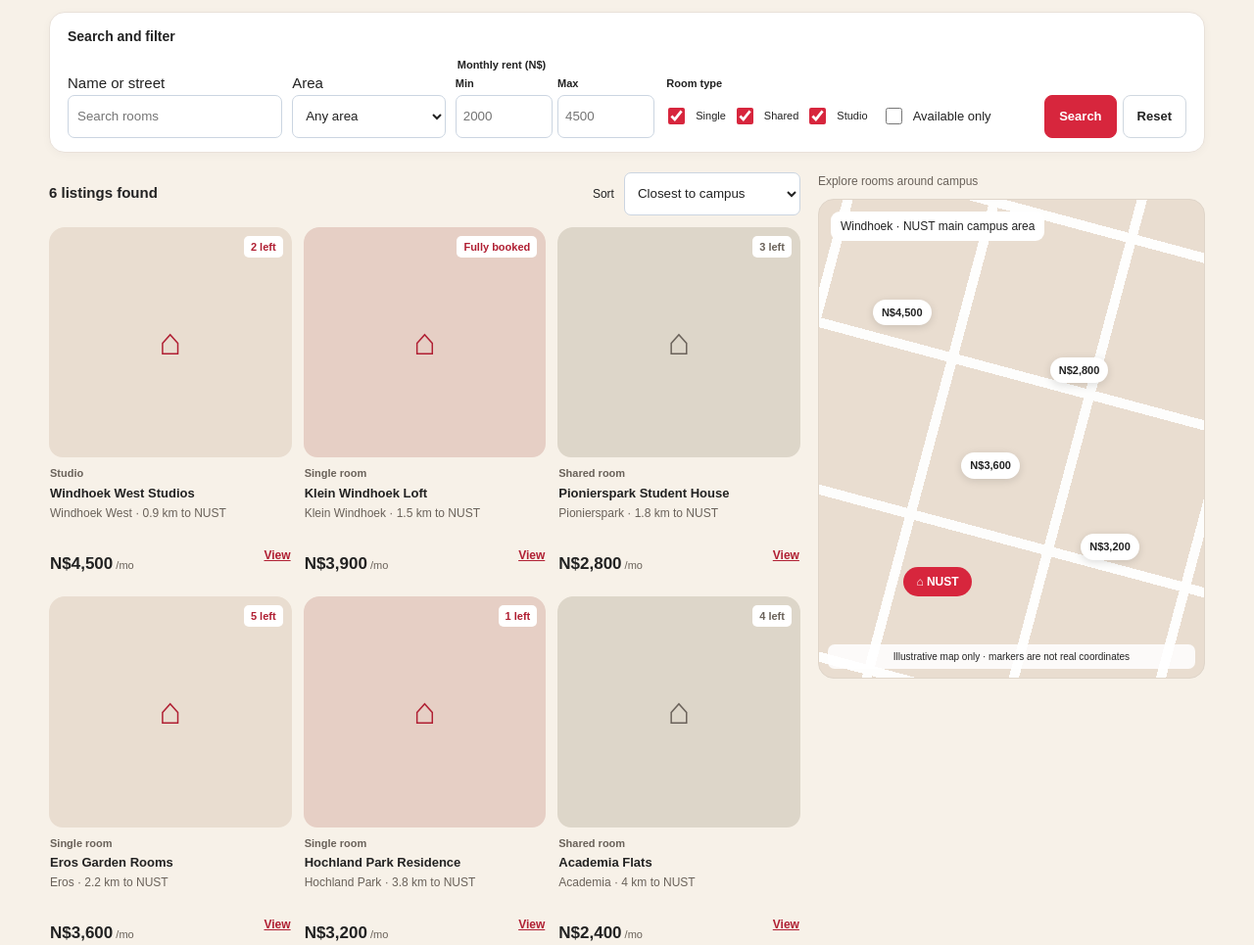
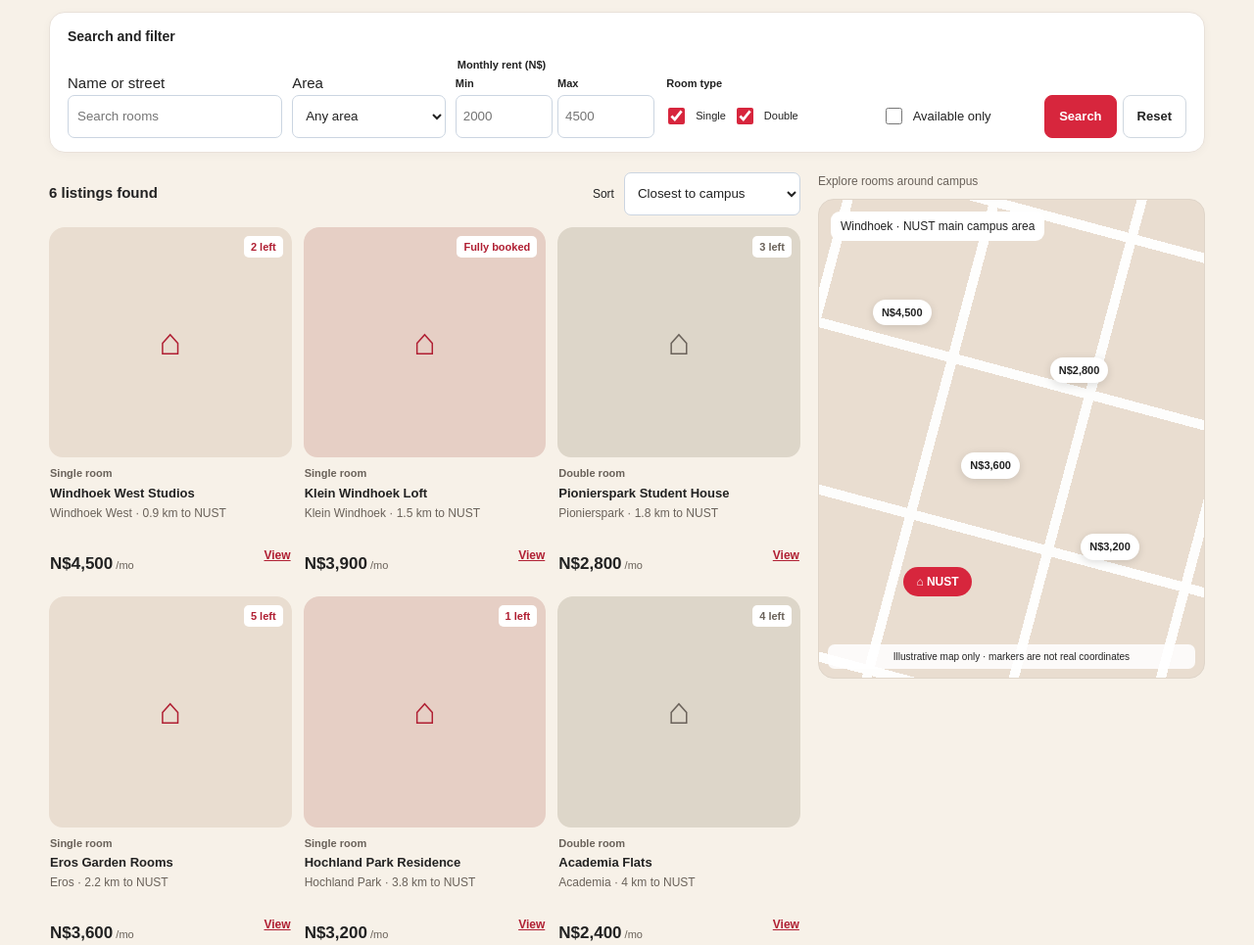
Before and after one commit to Saviitarr/WadGroupProj, a PHP site: page /listingandshi/listings.php in a window 1280 px wide. Shown: the part 188-1153 px from the top of the page at 98% size. Run offline with PHP 8.4, Linux system fonts and the light colour scheme.

Commit message:
Integrate homepage search and standardise room types

```diff
--- a/listingandshi/js/data.js
+++ b/listingandshi/js/data.js
@@ -7,7 +7,7 @@ window.CampusConnectListings = [
         "location": "Windhoek",
         "area": "Windhoek West",
         "street": "Florence Nightingale Street",
-        "type": "Studio",
+        "type": "single",
         "price": 4500,
         "deposit": 4500,
         "distanceKm": 0.9,
@@ -33,7 +33,7 @@ window.CampusConnectListings = [
         "location": "Windhoek",
         "area": "Pionierspark",
         "street": "Main Road",
-        "type": "Shared room",
+        "type": "double",
         "price": 2800,
         "deposit": 2800,
         "distanceKm": 1.8,
@@ -57,7 +57,7 @@ window.CampusConnectListings = [
         "location": "Windhoek",
         "area": "Eros",
         "street": "Eros Road",
-        "type": "Single room",
+        "type": "single",
         "price": 3600,
         "deposit": 3600,
         "distanceKm": 2.2,
@@ -81,7 +81,7 @@ window.CampusConnectListings = [
         "location": "Windhoek",
         "area": "Hochland Park",
         "street": "Deibieb Street",
-        "type": "Single room",
+        "type": "single",
         "price": 3200,
         "deposit": 3200,
         "distanceKm": 3.8,
@@ -105,7 +105,7 @@ window.CampusConnectListings = [
         "location": "Windhoek",
         "area": "Academia",
         "street": "Academia Street",
-        "type": "Shared room",
+        "type": "double",
         "price": 2400,
         "deposit": 2400,
         "distanceKm": 4,
@@ -129,7 +129,7 @@ window.CampusConnectListings = [
         "location": "Windhoek",
         "area": "Klein Windhoek",
         "street": "Nelson Mandela Avenue",
-        "type": "Single room",
+        "type": "single",
         "price": 3900,
         "deposit": 3900,
         "distanceKm": 1.5,
--- a/listingandshi/js/listings.js
+++ b/listingandshi/js/listings.js
@@ -53,7 +53,13 @@ function createCard(property) {
     photo.appendChild(createElement("span", "cc-image-badge", availability));
 
     const body = createElement("div", "cc-card-body");
-    body.appendChild(createElement("p", "cc-tag", property.type));
+
+    const roomTypeLabel = property.type === "double"
+        ? "Double room"
+        : "Single room";
+
+    body.appendChild(createElement("p", "cc-tag", roomTypeLabel));
+
     body.appendChild(createElement("h3", "", property.name));
     body.appendChild(createElement(
         "p", "cc-card-sub", property.area + " · " + property.distanceKm + " km to NUST"
@@ -129,7 +135,7 @@ function updateAddressBar() {
     }
 
     const types = getSelectedTypes();
-    if (types.length !== 3) {
+    if (types.length !== 2) {
         params.set("types", types.join(","));
     }
 
--- a/listingandshi/listings.php
+++ b/listingandshi/listings.php
@@ -94,20 +94,21 @@
        <legend>
         Room type
        </legend>
-       <div class="cc-types">
+
+    <div class="cc-types">
+
         <label class="cc-check">
-         <input checked="" name="roomType" type="checkbox" value="Single room"/>
-         Single
+            <input checked name="roomType" type="checkbox" value="single">
+            Single
         </label>
+
         <label class="cc-check">
-         <input checked="" name="roomType" type="checkbox" value="Shared room"/>
-         Shared
+            <input checked name="roomType" type="checkbox" value="double">
+            Double
         </label>
-        <label class="cc-check">
-         <input checked="" name="roomType" type="checkbox" value="Studio"/>
-         Studio
-        </label>
-       </div>
+
+    </div>
+
       </fieldset>
       <div class="cc-field">
        <label class="cc-check">
```
Also changed, not shown: index.php (+10 -12 lines), listingandshi/js/details.js (+11 -1 lines).
